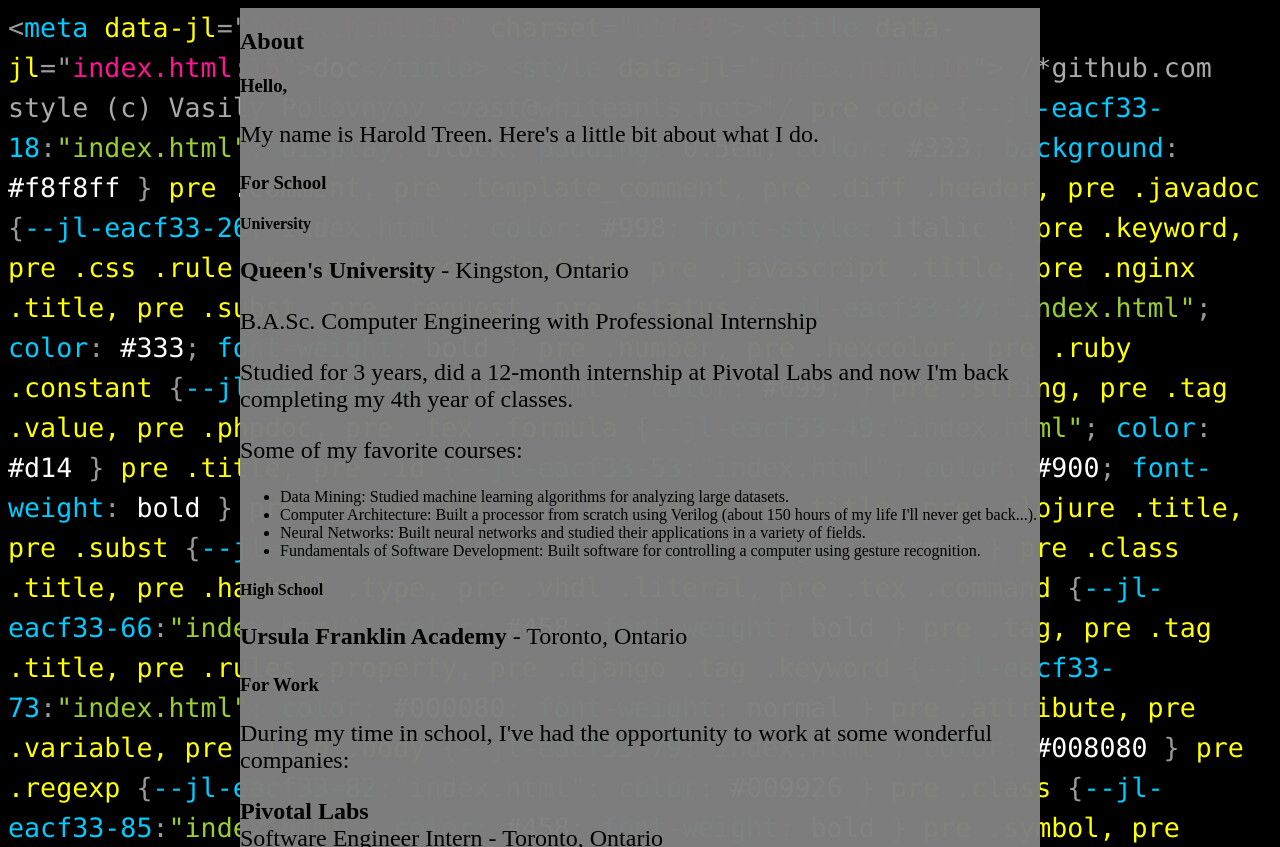
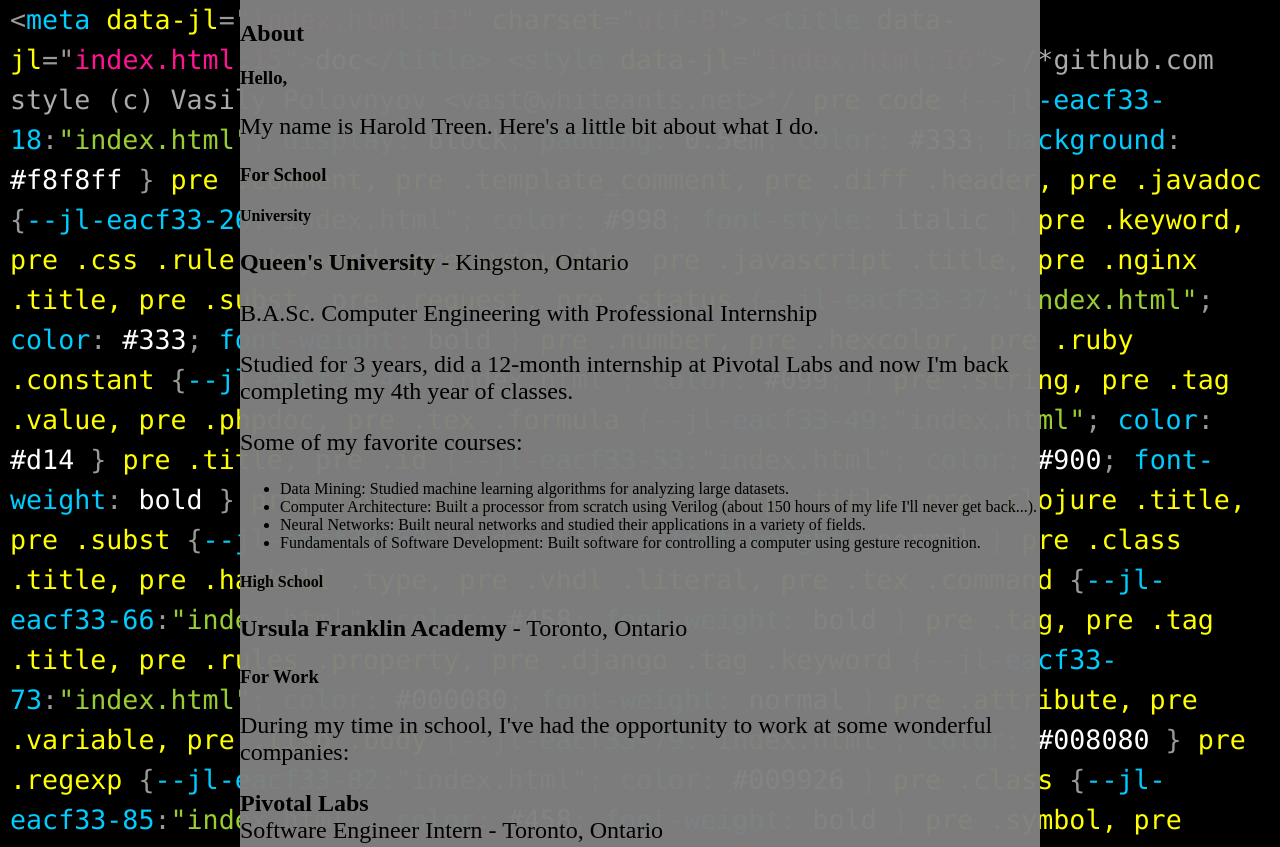
Before and after one commit to haroldtreen/show-code, a plain HTML site: page index.html in a window 1280 px wide. Shown: the top 847 px of the page. Drawn offline with nearby package versions, Linux system fonts and the light colour scheme.

Commit message:
Update with local

```diff
--- a/show-code.js
+++ b/show-code.js
@@ -4,25 +4,26 @@ var bg = $('#background');
 bg.text(div.html());
 
 var windowHeight = $(window).height();
+var containerHeight = $('#show-code').height();
 var contentHeight = div.height();
 
-console.log('Window Height:', windowHeight);
+console.log('Window Height: ', windowHeight);
 console.log('Content Height: ', contentHeight);
-console.log('Client Height:', document.body.clientHeight);
+console.log('Client Height: ', document.body.clientHeight);
 
 var clientHeight = document.body.clientHeight;
 var backgroundHeight = bg.height();
-var X = (windowHeight - backgroundHeight - 10)/(windowHeight - clientHeight);
+var X = (windowHeight - backgroundHeight)/(windowHeight - clientHeight);
 
 $(document).scroll(function(event) {
 	// parallax();
 });
 
 var parallax = function() {
-	console.log(document.body.scrollTop);
+	// console.log(document.body.scrollTop);
 	var scrollTop = document.body.scrollTop;
 	old = Math.floor(X * scrollTop);
-	if(scrollTop < windowHeight - clientHeight + 5) {
+	if(scrollTop < windowHeight - clientHeight + 10) {
 		document.getElementById('background').style.top = old;
 	}
 
--- a/stylesheet.css
+++ b/stylesheet.css
@@ -1,5 +1,6 @@
 body {
     background-color: #000000;
+    margin: 0px 10px;
 }
 
 p {
@@ -29,7 +30,7 @@ p {
     max-width: 800px;
     width: 100%;
     background-color: grey;
-    opacity: 0.98;
+    opacity: 0.97;
     z-index: 1;
-    margin-bottom: 10px;
+    margin-bottom: 20px;
 }
```
Also changed, not shown: index.html (+1 -1 lines).
